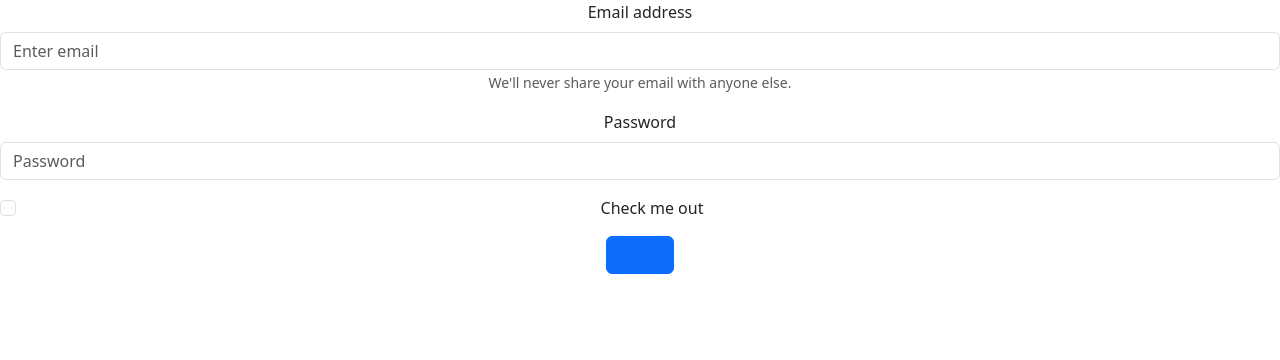
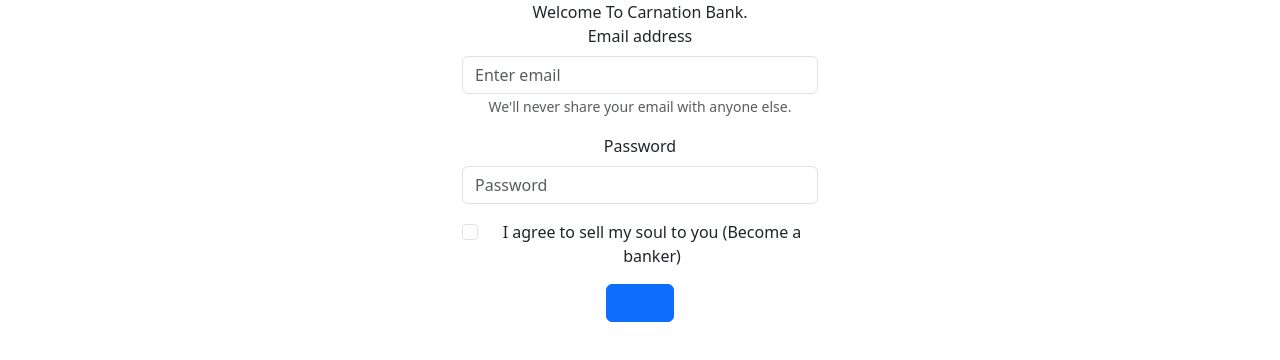
Before and after one commit to AnushreeSinha1110/Carnation-ATM, a React (Create React App) app in the folder frontend/: page / in a window 1280 px wide. Shown: the top 360 px of the page. Built offline with nearby package versions, Linux system fonts and the light colour scheme.

Commit message:
UI bootstrap changes

```diff
--- a/frontend/src/Pages/AdminLogin.jsx
+++ b/frontend/src/Pages/AdminLogin.jsx
@@ -21,11 +21,19 @@ import Form from 'react-bootstrap/Form';
 
 
 import React, { useState } from 'react';
+import { Container, Row, Col } from "react-bootstrap";
 
 function AdminLogin() {
 
 
     return (
+        <Container>
+            <Row>
+                <Col>Welcome To Carnation Bank.</Col>
+            </Row>
+            <Row>
+                <Col></Col>
+                <Col sm={4}>
                     <Form>
                         <Form.Group className="mb-3" controlId="formBasicEmail">
                             <Form.Label>Email address</Form.Label>
@@ -40,12 +48,16 @@ function AdminLogin() {
                             <Form.Control type="password" placeholder="Password" />
                         </Form.Group>
                         <Form.Group className="mb-3" controlId="formBasicCheckbox">
-                <Form.Check type="checkbox" label="Check me out" />
+                            <Form.Check type="checkbox" label="I agree to sell my soul to you (Become a banker)" />
                         </Form.Group>
                         <Button variant="primary" type="submit">
                             <Link to={`/dashboard`}>Login</Link>
                         </Button>
                     </Form>
+                </Col>
+                <Col></Col>
+            </Row>
+        </Container>
     )
 
 }
--- a/frontend/src/Pages/ViewDetails.jsx
+++ b/frontend/src/Pages/ViewDetails.jsx
@@ -2,6 +2,7 @@ import { useEffect, useState } from "react"
 import CustomerDetailRow from "../Components/CustomerDetailRow"
 import React from 'react';
 import { MDBTable, MDBTableHead, MDBTableBody } from 'mdb-react-ui-kit';
+import { Container, Col } from "react-bootstrap";
 
 function ViewDetails(props) {
     const [data, setData] = useState([])
@@ -20,7 +21,11 @@ function ViewDetails(props) {
         fetchInfo();
         console.log("data is:" + data);
     }, [])
-    return (<div>
+    return (
+    <Container>
+        <Col></Col>
+        <Col sm={10}>
+            <div>
                 Hello from the other side
                 {props.id}
                 <MDBTable>
@@ -39,8 +44,11 @@ function ViewDetails(props) {
                     })}
                     </MDBTableBody>
                 </MDBTable>
-
-    </div>)
+            </div>
+        </Col>
+        <Col></Col>
+    </Container>
+    )
 
 }
 
```
Lines whose indentation alone changed are shown as unchanged.
